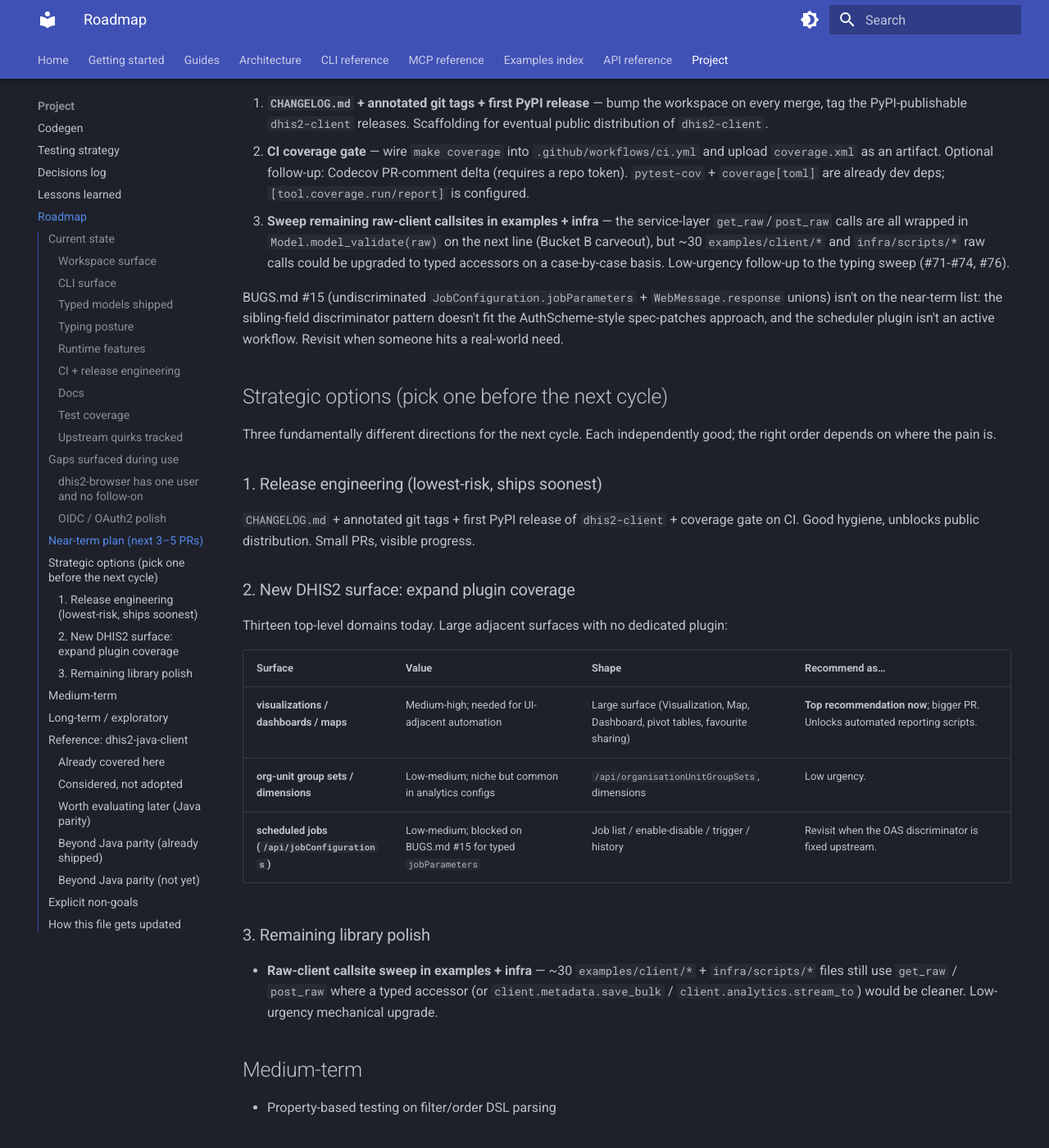
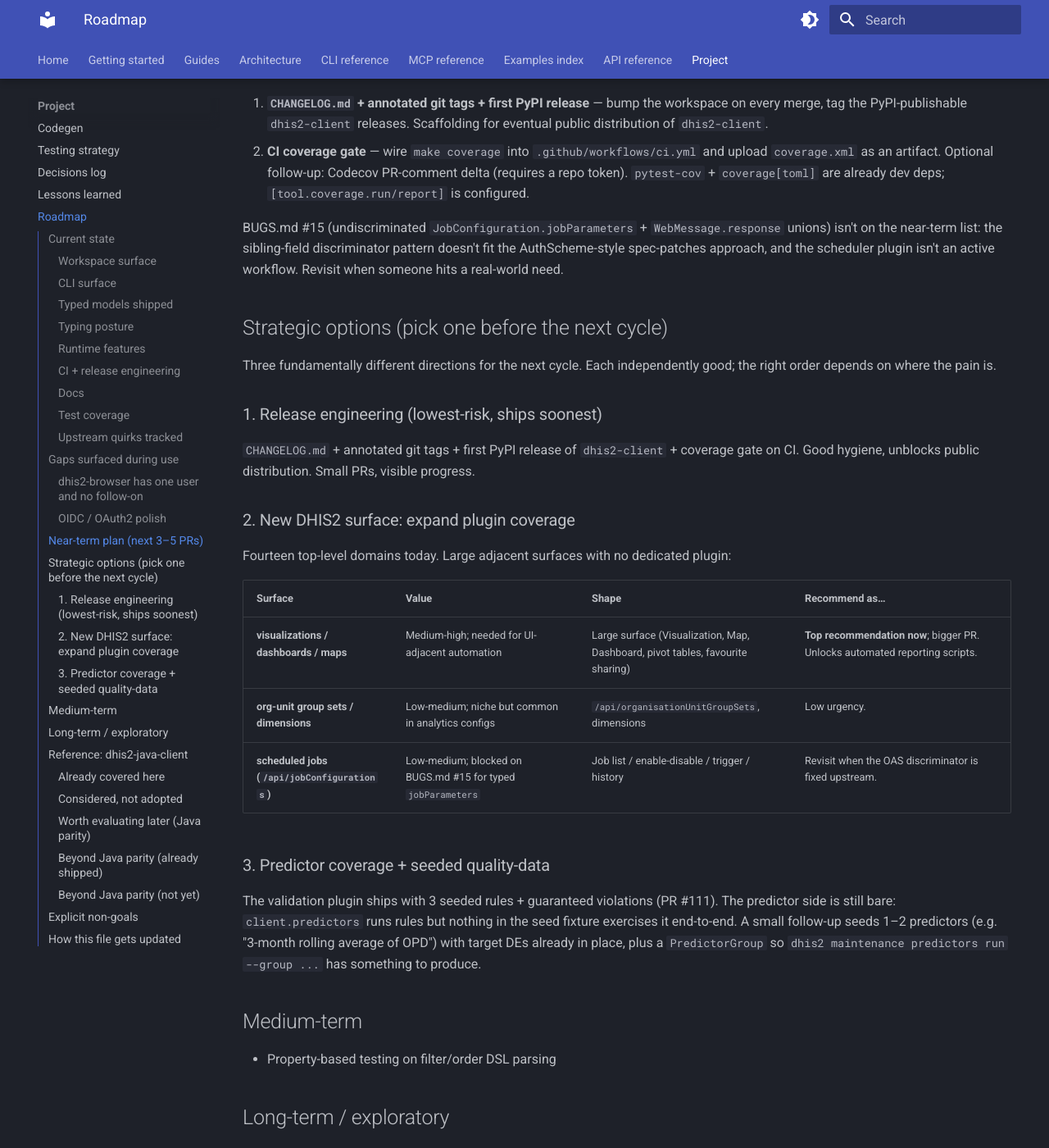
Before and after one commit to winterop-com/dhis2-utils, an MkDocs documentation site: the page built from docs/roadmap.md, in a window 1280 px wide and 1400 px high, scrolled down 4460 px. Shown: the whole window at 82% size. Built offline with MkDocs 1.6.1 and Material for MkDocs 9.7.7, drawn with Linux system fonts in a browser that asks for light colours; some of the changed text lies outside the part shown.

Commit message:
docs(roadmap): prune shipped raw-callsite sweep, bump test count, slot predictor-seed follow-up

```diff
--- a/docs/roadmap.md
+++ b/docs/roadmap.md
@@ -109,7 +109,6 @@
 
 1. **`CHANGELOG.md` + annotated git tags + first PyPI release** — bump the workspace on every merge, tag the PyPI-publishable `dhis2-client` releases. Scaffolding for eventual public distribution of `dhis2-client`.
 2. **CI coverage gate** — wire `make coverage` into `.github/workflows/ci.yml` and upload `coverage.xml` as an artifact. Optional follow-up: Codecov PR-comment delta (requires a repo token). `pytest-cov` + `coverage[toml]` are already dev deps; `[tool.coverage.run/report]` is configured.
-3. **Sweep remaining raw-client callsites in examples + infra** — the service-layer `get_raw`/`post_raw` calls are all wrapped in `Model.model_validate(raw)` on the next line (Bucket B carveout), but ~30 `examples/client/*` and `infra/scripts/*` raw calls could be upgraded to typed accessors on a case-by-case basis. Low-urgency follow-up to the typing sweep (#71-#74, #76).
 
 BUGS.md #15 (undiscriminated `JobConfiguration.jobParameters` + `WebMessage.response` unions) isn't on the near-term list: the sibling-field discriminator pattern doesn't fit the AuthScheme-style spec-patches approach, and the scheduler plugin isn't an active workflow. Revisit when someone hits a real-world need.
 
@@ -123,7 +122,7 @@
 
 ### 2. New DHIS2 surface: expand plugin coverage
 
-Thirteen top-level domains today. Large adjacent surfaces with no dedicated plugin:
+Fourteen top-level domains today. Large adjacent surfaces with no dedicated plugin:
 
 | Surface | Value | Shape | Recommend as… |
 | --- | --- | --- | --- |
@@ -131,9 +130,9 @@
 | **org-unit group sets / dimensions** | Low-medium; niche but common in analytics configs | `/api/organisationUnitGroupSets`, dimensions | Low urgency. |
 | **scheduled jobs (`/api/jobConfigurations`)** | Low-medium; blocked on BUGS.md #15 for typed `jobParameters` | Job list / enable-disable / trigger / history | Revisit when the OAS discriminator is fixed upstream. |
 
-### 3. Remaining library polish
+### 3. Predictor coverage + seeded quality-data
 
-- **Raw-client callsite sweep in examples + infra** — ~30 `examples/client/*` + `infra/scripts/*` files still use `get_raw` / `post_raw` where a typed accessor (or `client.metadata.save_bulk` / `client.analytics.stream_to`) would be cleaner. Low-urgency mechanical upgrade.
+The validation plugin ships with 3 seeded rules + guaranteed violations (PR #111). The predictor side is still bare: `client.predictors` runs rules but nothing in the seed fixture exercises it end-to-end. A small follow-up seeds 1–2 predictors (e.g. "3-month rolling average of OPD") with target DEs already in place, plus a `PredictorGroup` so `dhis2 maintenance predictors run --group ...` has something to produce.
 
 ## Medium-term
 
```
Also changed, not shown: other parts of docs/roadmap.md (+1 -1 lines).
